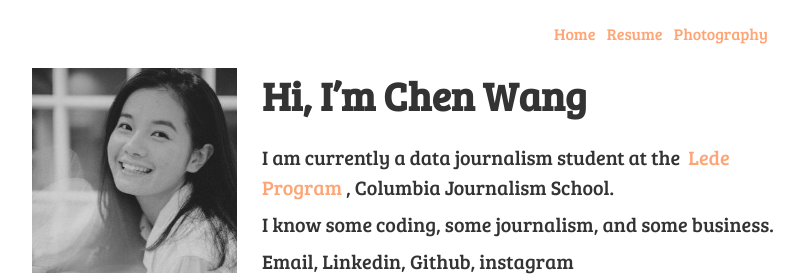
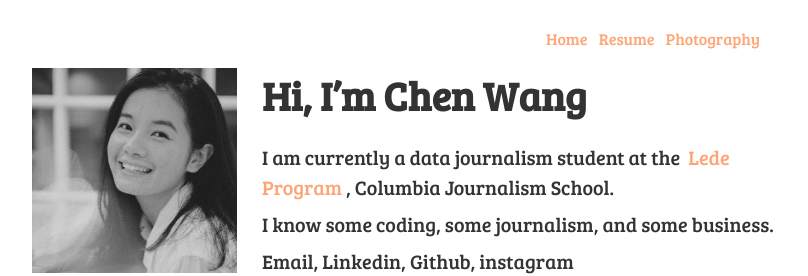
Before and after one commit to hichenwang/Data_Studio_Projects, a Jekyll site: the page built from docs/index.md, in a window 1280 px wide. Shown: the top 276 px of the page, without its empty margins (233-1041 px from the left). Built offline with Jekyll 4.4.1, drawn with Linux system fonts in a browser that asks for light colours.

Commit message:
website update

```diff
--- a/docs/_includes/topnav.html
+++ b/docs/_includes/topnav.html
@@ -1,5 +1,5 @@
 <div id="nav">
-  <a href="{{ site.url }}/home">Home</a>
+  <a href="https://wangc215.github.io/Data_Studio_Projects">Home</a>
   <a href="{{ site.url }}/resume">Resume</a>
   <a href="{{ site.url }}/photograohy">Photography</a>
 </div>
--- a/docs/assets/css/main.css
+++ b/docs/assets/css/main.css
@@ -22,11 +22,12 @@
 
 #nav {
   position: absolute;
-  top: 10px;
-  right: 10px;
+  top: 20px;
+  right: 15px;
   text-align: right;
   width: 100%;
-  margin: 5px 0 10px 0;
+  padding-right: 3px;
+/*   margin: 5px 0 10px 0; */
 }
 
 h1 {
```
